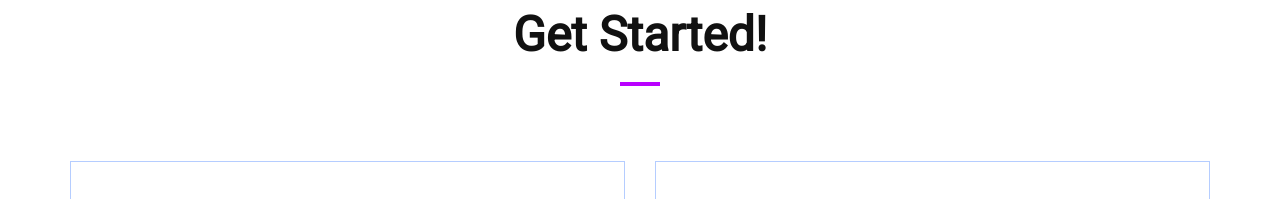
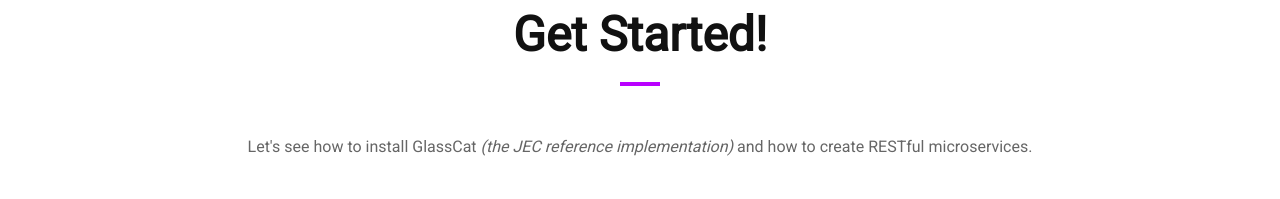
Before and after one commit to jec-project/jec-website, a plain HTML site: page src/index.html in a window 1280 px wide. Shown: the part 2120-2319 px from the top of the page. Drawn offline with nearby package versions, Linux system fonts and the light colour scheme.

Commit message:
Data Update
Adding quickstart information.

```diff
--- a/src/index.html
+++ b/src/index.html
@@ -247,6 +247,9 @@
 				<!-- Section header -->
 				<div class="section-header text-center">
 					<h2 class="title">Get Started!</h2>
+					<p>
+						Let's see how to install GlassCat <em>(the JEC reference implementation)</em> and how to create RESTful microservices.
+					</p>
 				</div>
 				<!-- /Section header -->
 
```
